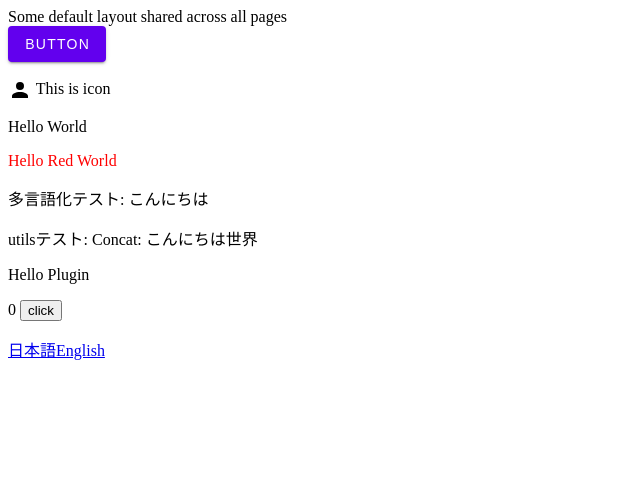
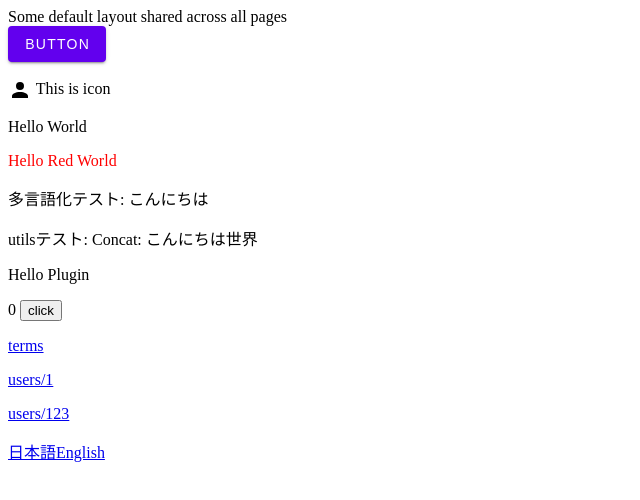
Before and after one commit to kobakei/nuxt3-example, a Nuxt app: page / in a window 1280 px wide. Shown: the top 500 px of the page, without its empty margins (0-640 px from the left). Built offline with nearby package versions, Linux system fonts and the light colour scheme.

Commit message:
Add loading indicator

```diff
--- a/app.vue
+++ b/app.vue
@@ -1,5 +1,6 @@
 <template>
   <NuxtLayout>
+    <NuxtLoadingIndicator color="primary" />
     <NuxtPage />
   </NuxtLayout>
 </template>
--- a/pages/index.vue
+++ b/pages/index.vue
@@ -24,6 +24,16 @@
       <button @click="store.increment()">click</button>
     </p>
 
+    <p>
+      <NuxtLink :to="localePath('/terms')">terms</NuxtLink>
+    </p>
+    <p>
+      <NuxtLink :to="localePath('/users/1')">users/1</NuxtLink>
+    </p>
+    <p>
+      <NuxtLink :to="localePath('/users/123')">users/123</NuxtLink>
+    </p>
+
     <NuxtLink :to="switchLocalePath('ja')">日本語</NuxtLink>
     <NuxtLink :to="switchLocalePath('en')">English</NuxtLink>
   </div>
--- a/pages/terms.vue
+++ b/pages/terms.vue
@@ -3,3 +3,7 @@
     <p>Terms</p>
   </div>
 </template>
+
+<script setup lang="ts">
+await useAsyncData('key', () => $fetch('https://google.com'))
+</script>
```
